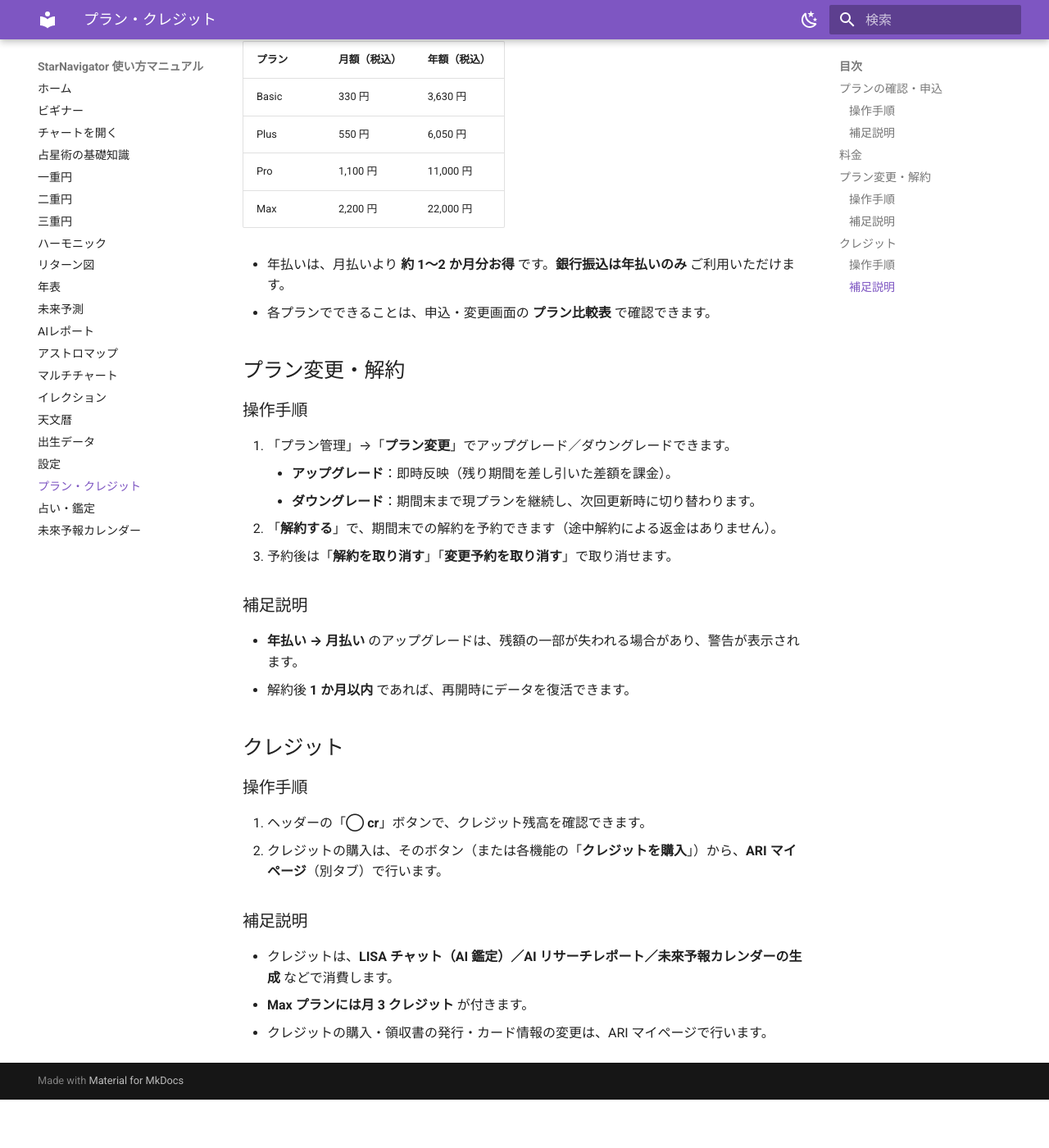
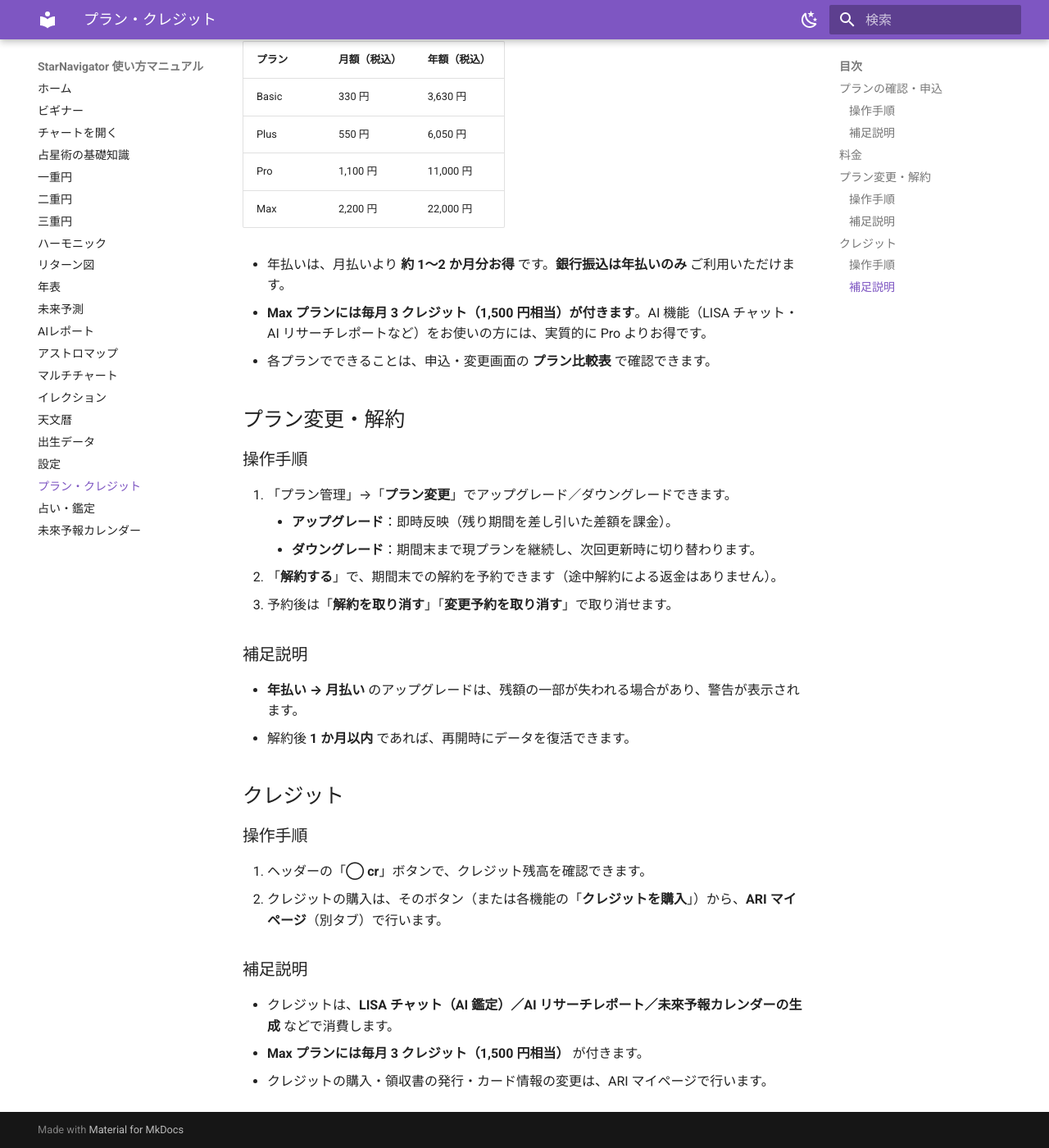
Before and after one commit to KeikoKagawa/starnavi-manual, an MkDocs documentation site: the page built from docs/plan-credits.md, in a window 1280 px wide and 1400 px high, scrolled down 828 px. Shown: the whole window at 82% size. Built offline with MkDocs 1.6.1 and Material for MkDocs 9.7.7, drawn with Linux system fonts in a browser that asks for light colours; before the commit the page ends 2169 px from its top, so only the background shows below that.

Commit message:
content(プラン): Max=月3クレジット(1,500円相当)付きでAI利用者は実質Proよりお得を追記
Co-Authored-By: Claude Fable 5 <noreply@anthropic.com>

```diff
--- a/docs/plan-credits.md
+++ b/docs/plan-credits.md
@@ -31,6 +31,7 @@
 | Max | 2,200 円 | 22,000 円 |
 
 - 年払いは、月払いより **約 1〜2 か月分お得** です。**銀行振込は年払いのみ** ご利用いただけます。
+- **Max プランには毎月 3 クレジット（1,500 円相当）が付きます**。AI 機能（LISA チャット・AI リサーチレポートなど）をお使いの方には、実質的に Pro よりお得です。
 - 各プランでできることは、申込・変更画面の **プラン比較表** で確認できます。
 
 ## プラン変更・解約
@@ -62,5 +63,5 @@
 ### 補足説明
 
 - クレジットは、**LISA チャット（AI 鑑定）／AI リサーチレポート／未來予報カレンダーの生成** などで消費します。
-- **Max プランには月 3 クレジット** が付きます。
+- **Max プランには毎月 3 クレジット（1,500 円相当）** が付きます。
 - クレジットの購入・領収書の発行・カード情報の変更は、ARI マイページで行います。
```
